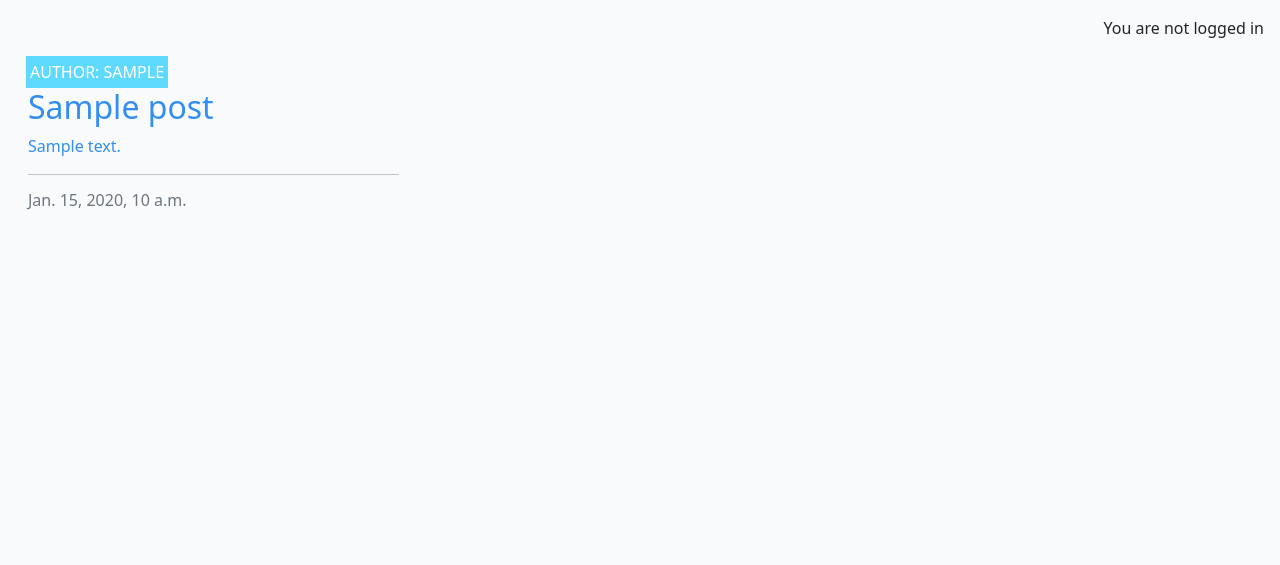
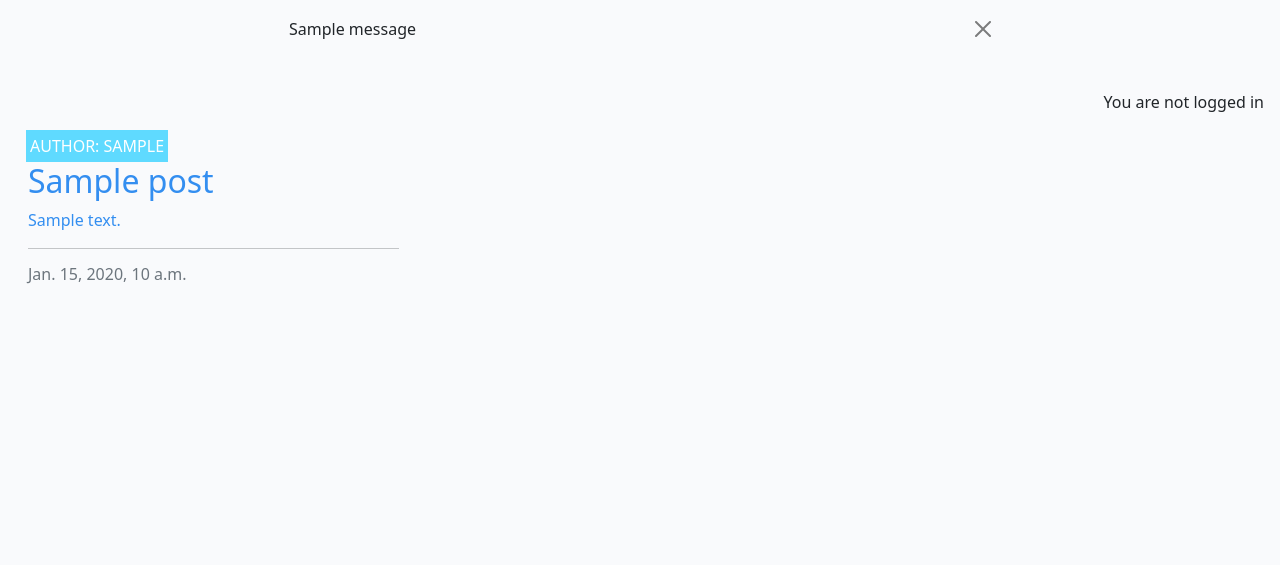
Before and after one commit to IainJackson90/pp4-holiday-dreams, a Django app: page / in a window 1280 px wide. Shown: the part 56-621 px from the top of the page. Run offline with Django 4.2, Linux system fonts and the light colour scheme; tables that the repository leaves empty hold one stand-in row (values such as "Sample post"); one stand-in notice (Sample message) is shown; parts of the project's set-up code (start-up, migrations or seed data) failed here and were passed over.

Commit message:
Add: Comment confirmation message

```diff
--- a/blog/views.py
+++ b/blog/views.py
@@ -1,5 +1,6 @@
 from django.shortcuts import render, get_object_or_404
 from django.views import generic
+from django.contrib import messages
 from .models import Post
 from .forms import CommentForm
 
@@ -31,7 +32,7 @@ def post_detail(request, slug):
     queryset = Post.objects.filter(status=1)
     post = get_object_or_404(queryset, slug=slug)
     comments = post.comments.all().order_by("-created_on")
-    comment_counter = post.comments.filter(approved=True).count()
+    comment_counter = post.comments.count()
     if request.method == "POST":
         comment_form = CommentForm(data=request.POST)
         if comment_form.is_valid():
@@ -39,6 +40,10 @@ def post_detail(request, slug):
             comment.author = request.user
             comment.post = post
             comment.save()
+            messages.add_message(
+                request, messages.SUCCESS,
+                'Comment was posted sucsefully'        # Have to change this because their should be no approval
+            )
 
     comment_form = CommentForm()
 
--- a/templates/base.html
+++ b/templates/base.html
@@ -73,7 +73,20 @@
             </div>
         </div>
     </nav>
-
+    <!-- displaying Django messages -->
+    <div class="container">
+        <div class="row">
+            <div class="col-md-8 offset-md-2">
+                {% for message in messages %}
+                <div class="alert {{ message.tags }} alert-dismissible
+          fade show" id="msg" role="alert">
+                    {{ message | safe }}
+                    <button type="button" class="btn-close" data-bs-dismiss="alert" aria-label="Close"></button>
+                </div>
+                {% endfor %}
+            </div>
+        </div>
+    </div>
     <main class="flex-shrink-0 main-bg">
 
         {% if user.is_authenticated %}
```
